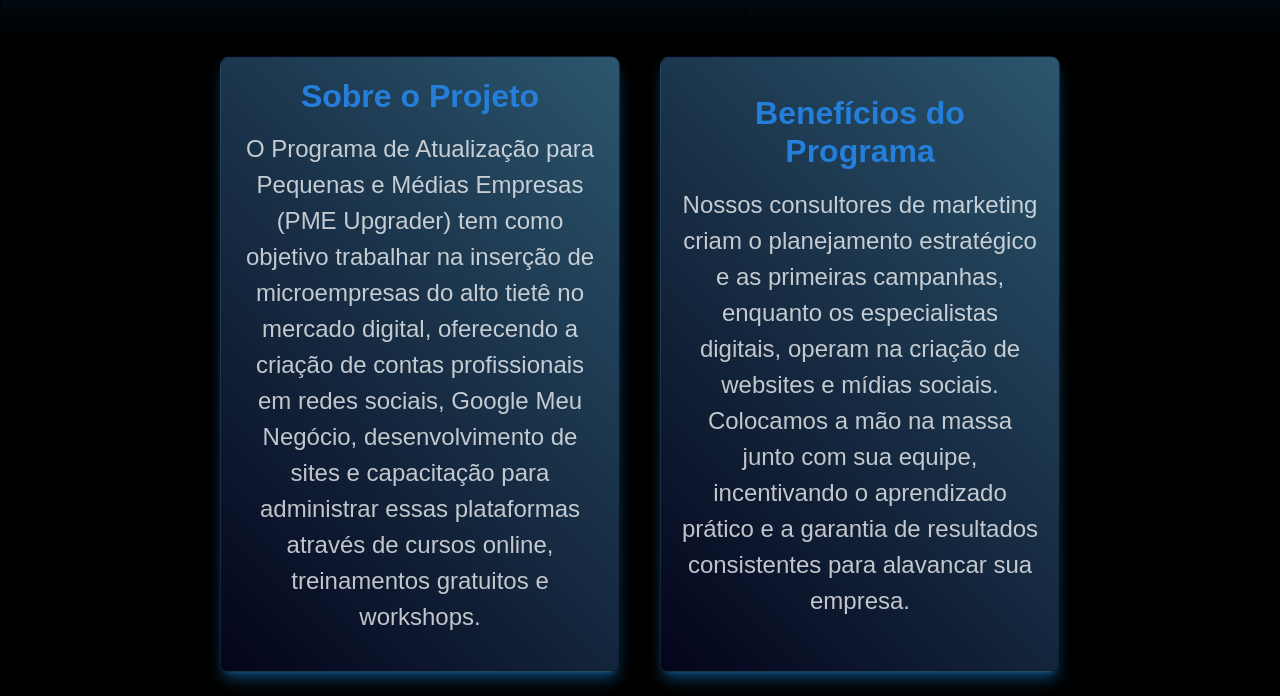
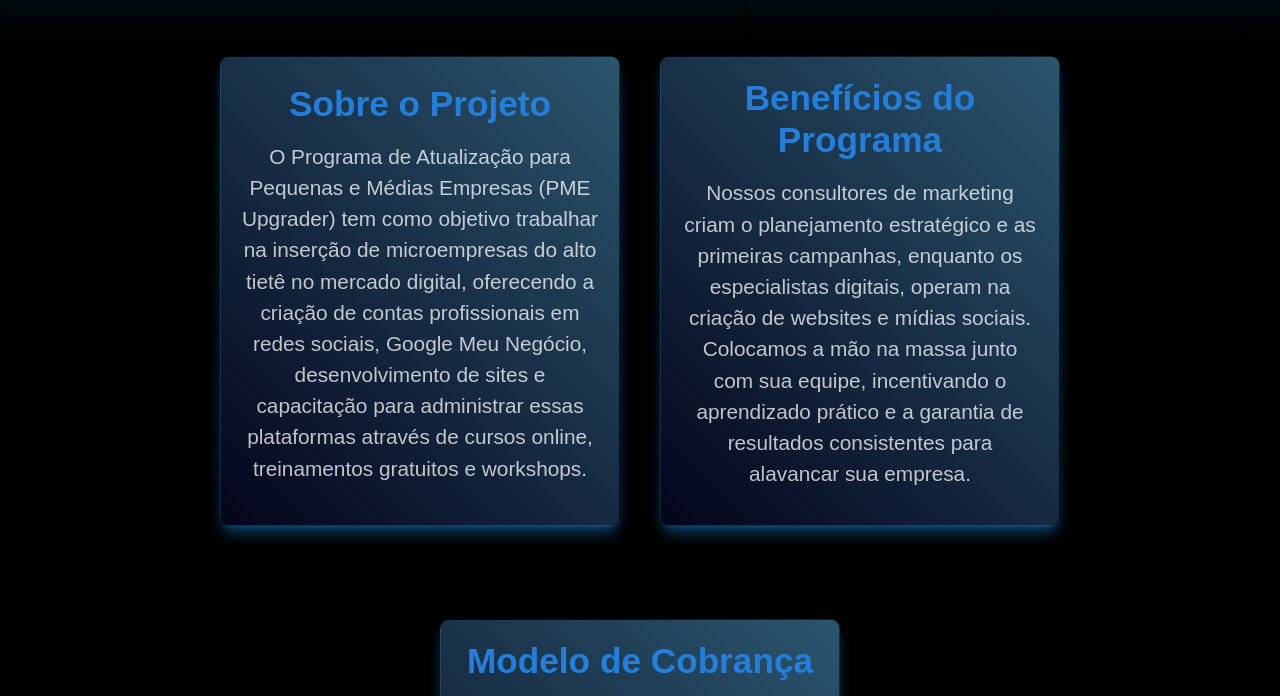
Before and after one commit to oBola-77/next-gen-tcc, a website: page views/index.html in a window 1280 px wide. Shown: the part 794-1490 px from the top of the page. Drawn offline with nearby package versions, Linux system fonts and the light colour scheme.

Commit message:
arrumando as letras

```diff
--- a/src/css/projeto.css
+++ b/src/css/projeto.css
@@ -127,14 +127,14 @@ body.light-mode .descricao p {
 }
 
 .card-title {
-    font-size: 2rem;
+    font-size: 2.2rem;
     font-weight: bold;
     color: #257fda;
     margin-bottom: 1rem;
 }
 
 .card-description {
-    font-size: 1.5rem;
+    font-size: 1.3rem;
     color: rgba(255, 255, 255, 0.75);
     margin-top: 1rem;
 }
```
